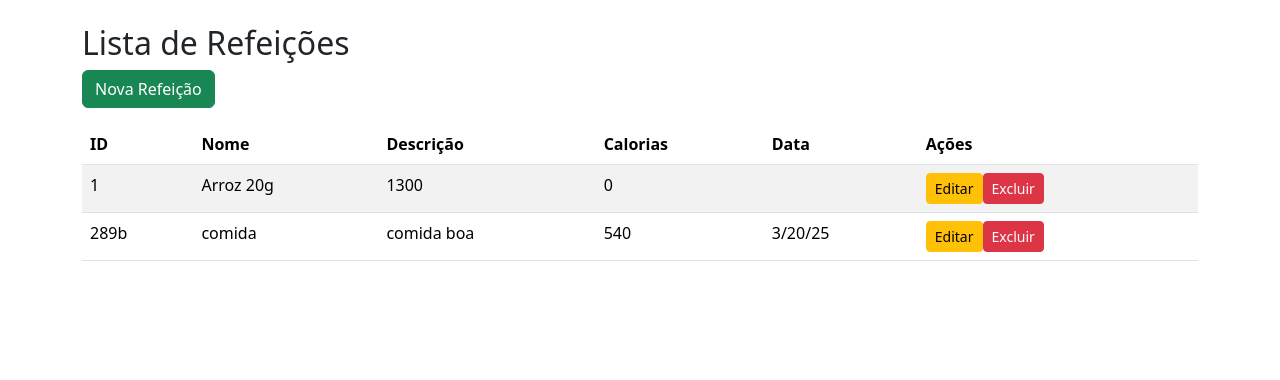
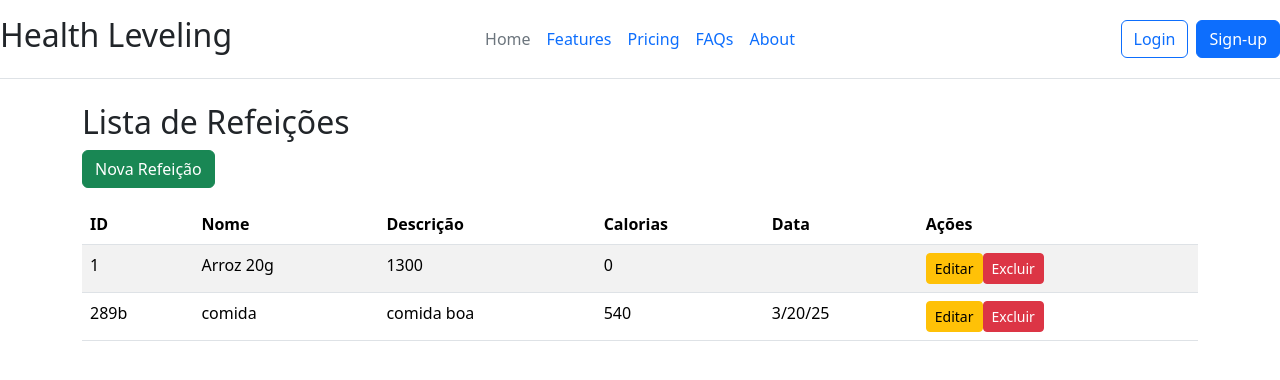
Before and after one commit to DevOps-Uniamerica/health-management-application, an Angular app in the folder interface/: page /refeicoes in a window 1280 px wide. Shown: the top 380 px of the page. Built offline with nearby package versions, Linux system fonts and the light colour scheme; data requests are answered from the project's data file.

Commit message:
header base adicionado, service e model usuario criada

```diff
--- a/interface/public/db.json
+++ b/interface/public/db.json
@@ -3,16 +3,6 @@
     {
       "id": "1",
       "nome": "Fred P. P.",
-      "pontos": 0,
-      "metaAtividade": 0,
-      "metaAlimentação": 0,
-      "produtos": [],
-      "atividades": [],
-      "refeicoes": []
-    },
-    {
-      "id": "2",
-      "nome": "Andrei Mai Velasco",
       "pontos": 0,
       "metaAtividade": 0,
       "metaAlimentação": 0,
--- a/interface/src/app/app.component.html
+++ b/interface/src/app/app.component.html
@@ -1 +1,2 @@
+<app-header></app-header>
 <router-outlet></router-outlet>
--- a/interface/src/app/app.component.ts
+++ b/interface/src/app/app.component.ts
@@ -1,9 +1,10 @@
 import { Component } from '@angular/core';
 import { RouterOutlet } from '@angular/router';
+import { HeaderComponent } from "./component/header/header.component";
 
 @Component({
   selector: 'app-root',
-  imports: [RouterOutlet],
+  imports: [RouterOutlet, HeaderComponent],
   templateUrl: './app.component.html',
   styleUrl: './app.component.css'
 })
--- /dev/null
+++ b/interface/src/app/component/header/header.component.html
@@ -0,0 +1,20 @@
+<header class="d-flex flex-wrap align-items-center justify-content-center justify-content-md-between py-3 mb-4 border-bottom">
+    <div class="col-md-3 mb-2 mb-md-0">
+      <h2>Health Leveling</h2>
+    </div>
+
+    <ul class="nav col-12 col-md-auto mb-2 justify-content-center mb-md-0">
+        <li>
+            <a href="#" class="nav-link px-2 link-secondary">Home</a>
+        </li>
+        <li><a href="#" class="nav-link px-2">Features</a></li>
+        <li><a href="#" class="nav-link px-2">Pricing</a></li>
+        <li><a href="#" class="nav-link px-2">FAQs</a></li>
+        <li><a href="#" class="nav-link px-2">About</a></li>
+    </ul>
+
+    <div class="col-md-3 text-end">
+      <button type="button" class="btn btn-outline-primary me-2">Login</button>
+      <button type="button" class="btn btn-primary">Sign-up</button>
+    </div>
+</header>
--- /dev/null
+++ b/interface/src/app/component/header/header.component.ts
@@ -0,0 +1,23 @@
+import { Component, inject } from '@angular/core';
+import { RouterModule } from '@angular/router';
+import { UsuarioService } from '../../service/usuario.service';
+import { Usuario } from '../../models/usuario.model';
+
+@Component({
+  selector: 'app-header',
+  imports: [RouterModule],
+  templateUrl: './header.component.html',
+  styleUrl: './header.component.css'
+})
+export class HeaderComponent {
+  usuarioService = inject(UsuarioService);
+
+  usuario!: Usuario;
+
+  ngOnInit() {
+    this.usuarioService.getUser().subscribe(usuario => {
+      this.usuario = usuario;
+    });
+  }
+
+}
--- /dev/null
+++ b/interface/src/app/service/usuario.service.ts
@@ -0,0 +1,21 @@
+import { HttpClient } from '@angular/common/http';
+import { Injectable } from '@angular/core';
+import { Observable } from 'rxjs';
+import { Usuario } from '../models/usuario.model';
+
+@Injectable({
+  providedIn: 'root'
+})
+export class UsuarioService {
+  private apiUrl = 'http://localhost:3000/usuarios';
+
+  constructor(private http: HttpClient) {}
+
+  getUser(): Observable<Usuario> {
+    return this.http.get<Usuario>(this.apiUrl+"/1");
+  }
+
+  update(usuario: Usuario) {
+    return this.http.put<Usuario>(`${this.apiUrl}/${usuario.id}`, usuario);
+  }
+}
```
Also changed, not shown: interface/src/app/models/usuario.model.ts (added, +10 -0 lines), interface/src/app/component/header/header.component.css (added), 2 other files (tests, documents, lock files or other folders).
